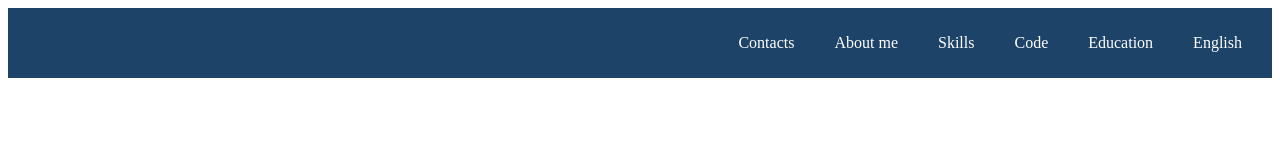
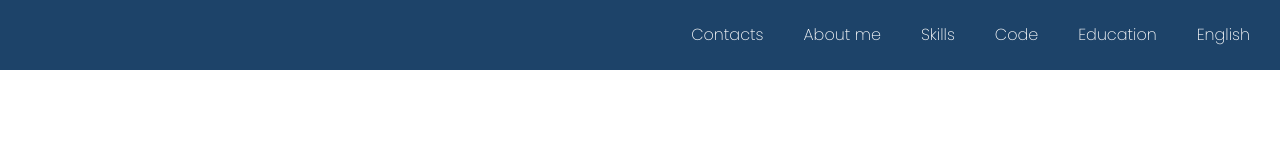
Before and after one commit to sk1f112/rsschool-cv, a plain HTML site: page index.html in a window 1280 px wide. Drawn offline with Linux system fonts and the light colour scheme.

```diff
--- a/index.css
+++ b/index.css
@@ -7,6 +7,13 @@
 header {
     background: rgb(29, 67, 105);
     display: block;
+}
+body {
+    font-family: 'Poppins', sans-serif;
+    justify-content: space-between;
+    min-height: 100vh;
+    margin: 0;
+    padding: 0;
 }
 .container {
     max-width: 1440px;
@@ -31,6 +38,3 @@
     background-size: 0% 2px;
     transition: background-size .3s;
 }
-.nav-link:hover {
-    background-size: 75% 2px;
-}
--- a/index.html
+++ b/index.html
@@ -3,6 +3,9 @@
 
 <head>
     <link rel="stylesheet" href="index.css">
+    <link rel="preconnect" href="https://fonts.googleapis.com">
+    <link rel="preconnect" href="https://fonts.gstatic.com" crossorigin>
+    <link href="https://fonts.googleapis.com/css2?family=Poppins:wght@200&display=swap" rel="stylesheet">
     <meta charset="UTF-8">
     <meta http-equiv="X-UA-Compatible" content="IE=edge">
     <meta name="viewport" content="width=device-width, initial-scale=1.0">
```
Also changed, not shown: icons/avatar.jpg (added), icons/rs_school_js.svg (added).
